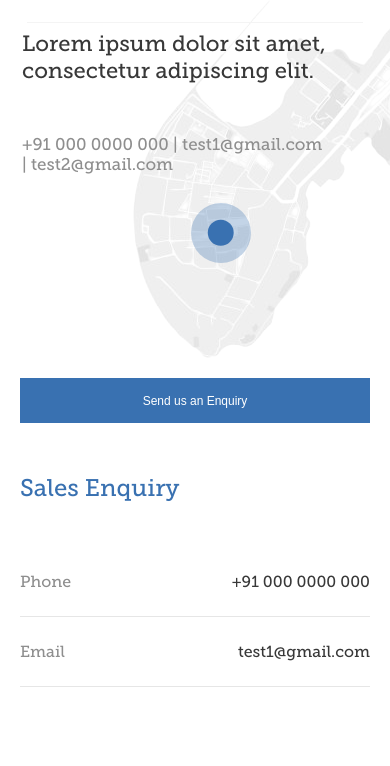
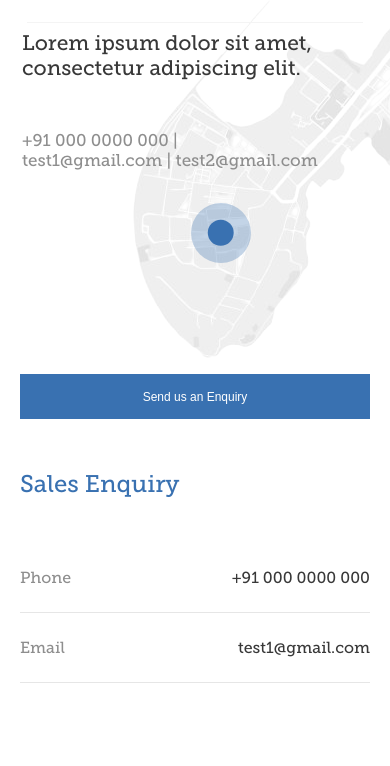
Before and after one commit to AryanShukla108/bombaydesign, a plain HTML site: page index.html in a window 390 px wide. Shown: the part 78-844 px from the top of the page. Drawn offline with Linux system fonts and the light colour scheme.

Commit message:
all-changes

```diff
--- a/style.css
+++ b/style.css
@@ -698,8 +698,8 @@ footer {
   }
 
   .p-one {
-    width: 304px;
-    font-size: 22px;
+    width: 296px;
+    font-size: 21px;
   }
 
   .p-two {
```
Also changed, not shown: index.html (+4 -1 lines), script.js (+3 -4 lines).
